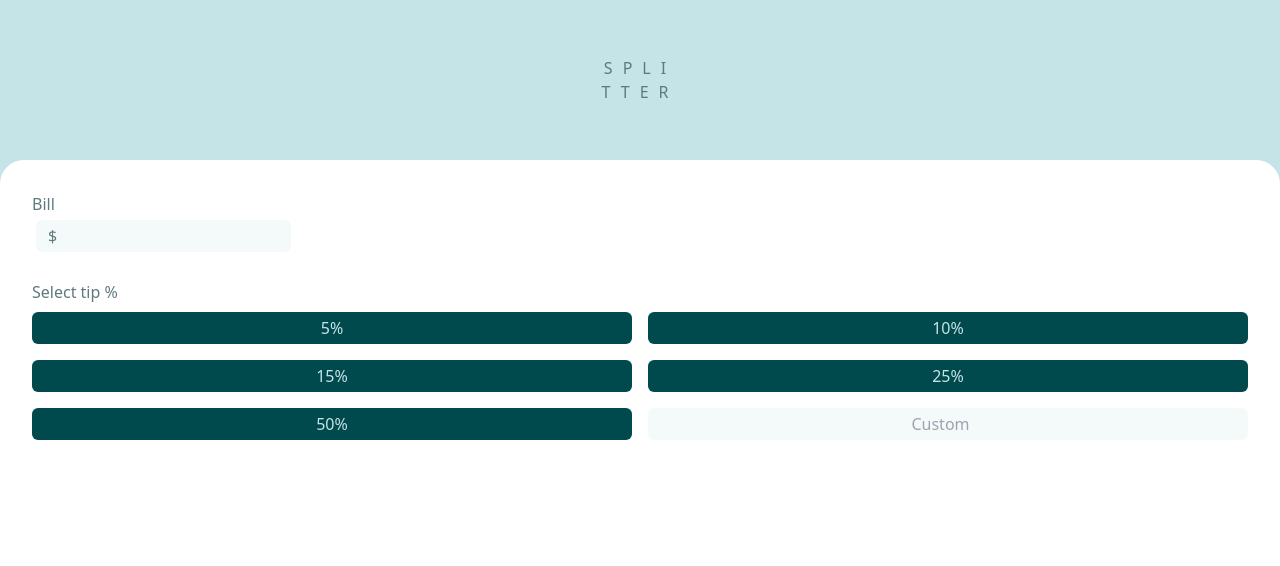
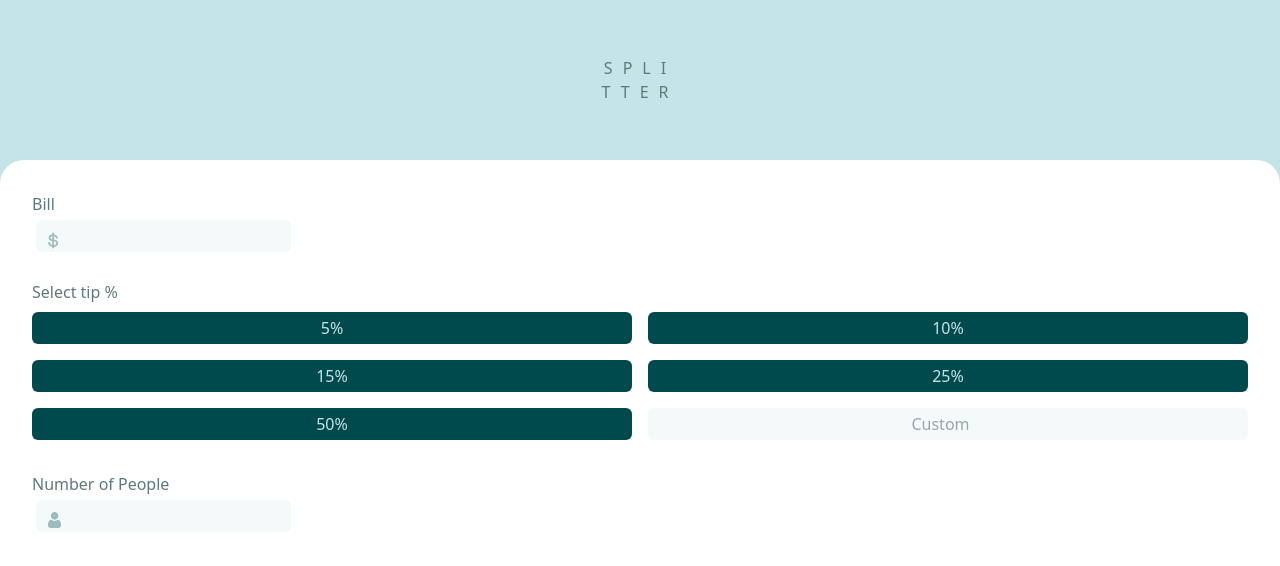
Before and after one commit to utkarsh1311/tip-calculator, a React (Create React App) app: page / in a window 1280 px wide. Shown: the top 566 px of the page. Built offline with nearby package versions, Linux system fonts and the light colour scheme.

Commit message:
add basic design for number of people section

```diff
--- a/src/App.js
+++ b/src/App.js
@@ -1,3 +1,5 @@
+import dollarIcon from "./assets/images/icon-dollar.svg";
+import personIcon from "./assets/images/icon-person.svg";
 const App = () => {
 	return (
 		<div className="bg-gray-cyan-100 h-full w-screen ">
@@ -17,9 +19,11 @@ const App = () => {
 						Bill
 					</label>
 					<div className="relative">
-						<p className="absolute left-4 top-2 text-gray-cyan-800">
-							$
-						</p>
+						<img
+							src={dollarIcon}
+							alt="dollar icon"
+							className="absolute left-4 top-4"
+						/>
 						<input
 							type="number"
 							className=" text-secondary bg-gray-cyan-50 m-1 py-1 px-3 rounded-md text-right focus:rounded-md focus:outline-2 focus:outline-primary"
@@ -61,6 +65,22 @@ const App = () => {
 						/>
 					</div>
 				</div>
+				<div>
+					<p className="text-base text-gray-cyan-800">
+						Number of People
+					</p>
+					<div className="relative">
+						<img
+							src={personIcon}
+							alt="person icon"
+							className="absolute top-4 left-4"
+						/>
+						<input
+							type="number"
+							className=" text-secondary bg-gray-cyan-50 m-1 py-1 px-3 rounded-md text-right focus:rounded-md focus:outline-2 focus:outline-primary"
+						/>
+					</div>
+				</div>
 			</div>
 		</div>
 	);
```
